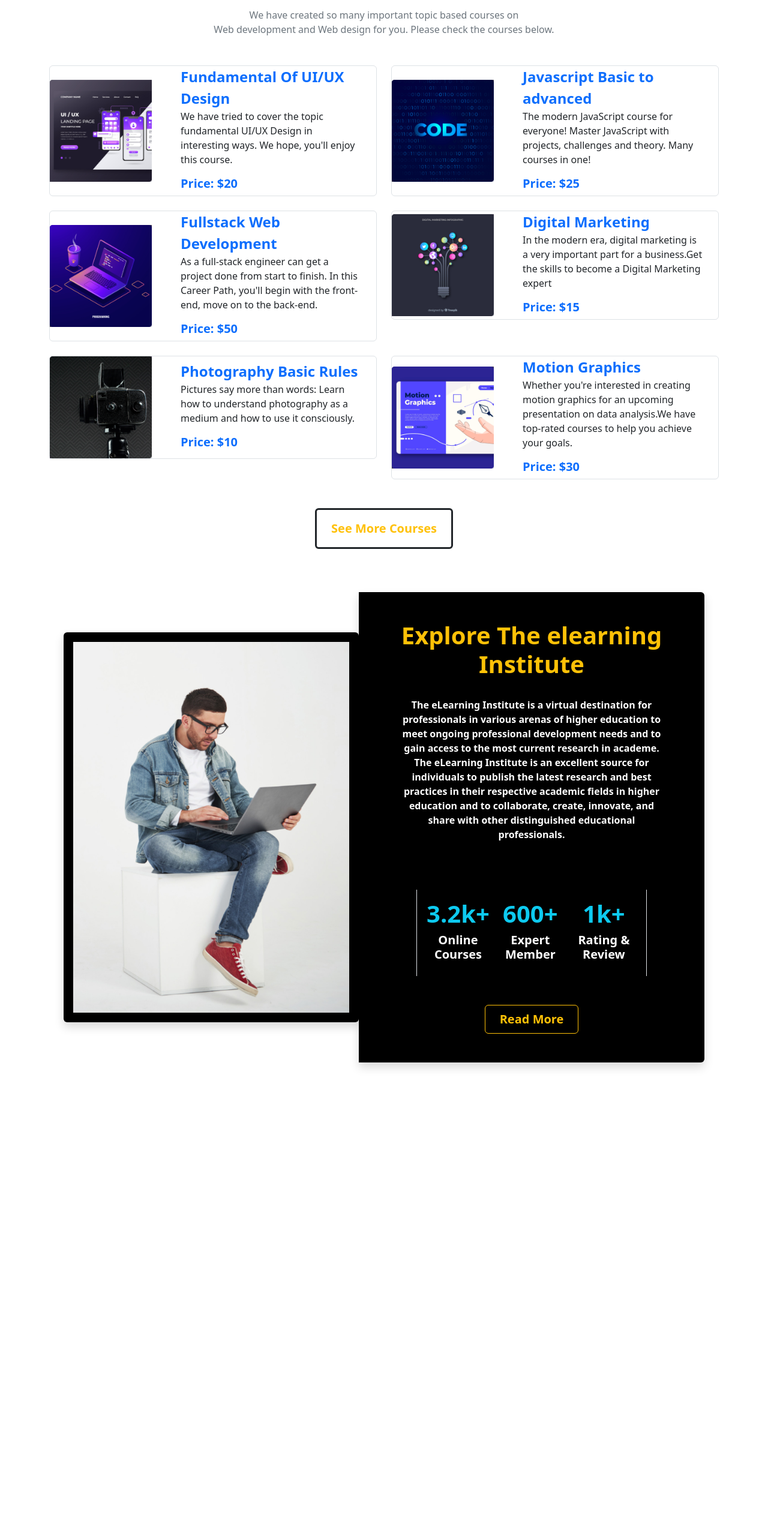
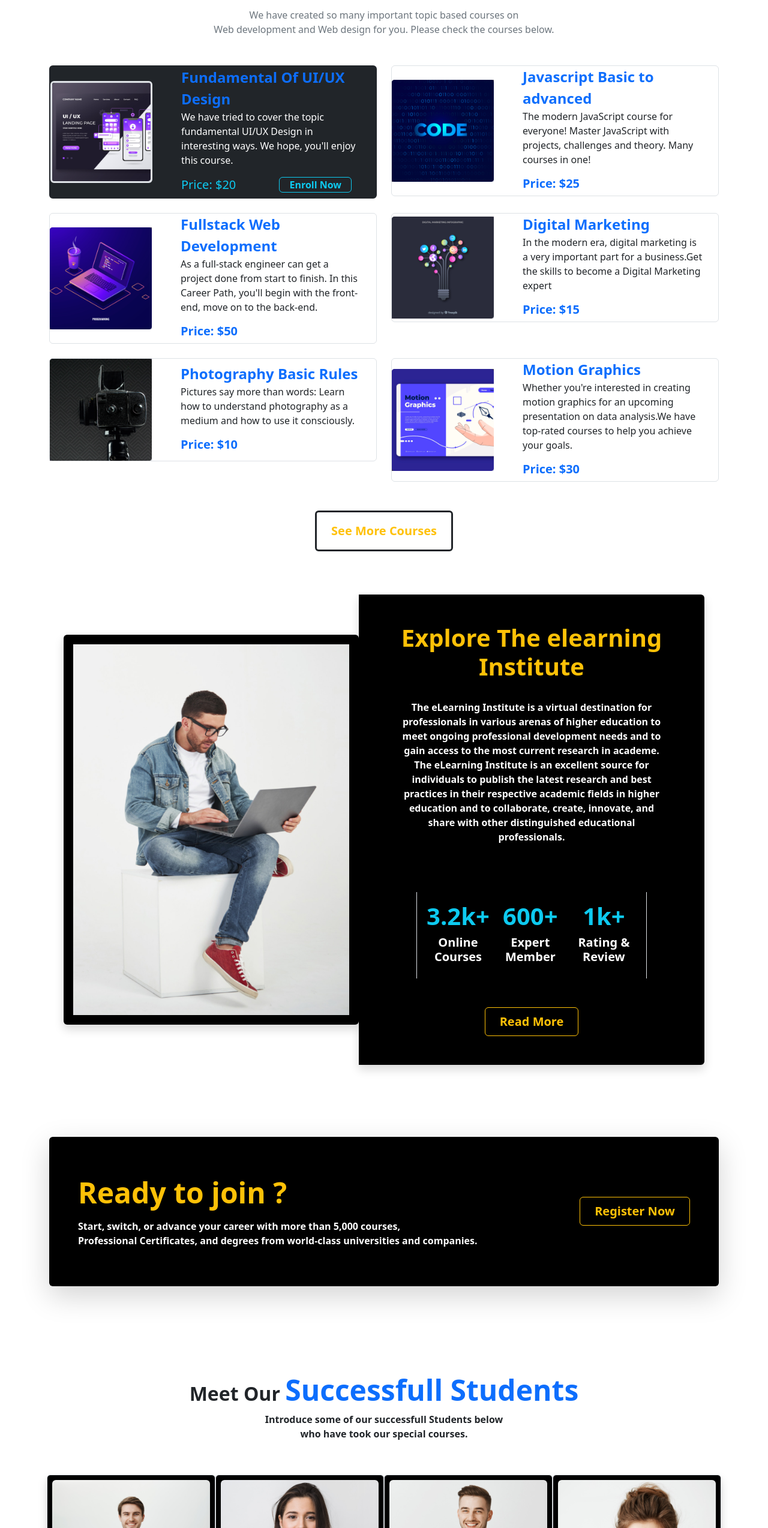
Before and after one commit to Jobayer109/Pro-Edu, a plain HTML site: page index.html in a window 1280 px wide. Shown: the part 893-3440 px from the top of the page at 60% size. Before the commit the page ends 2736 px from the top, so only its background shows below. Drawn offline with nearby package versions, Linux system fonts and the light colour scheme.

Commit message:
student section done

```diff
--- a/index.html
+++ b/index.html
@@ -149,16 +149,22 @@
 
                 <div class="row gy-4">
                     <div class="col-6">
-                        <div class="d-flex align-items-center justify-content-between border pe-4 rounded">
-                            <img class="course-image" src="./images/course/course-1.png" alt="">
+                        <div
+                            class="d-flex align-items-center justify-content-between border border-dark border-2 pe-4 rounded bg-dark">
+                            <img class="course-image border border-3 rounded" src="./images/course/course-1.png" alt="">
                             <div class="ms-5">
                                 <a class="text-decoration-none fs-4 fw-bold " target="_blank"
                                     href="https://www.coursera.org/">Fundamental Of UI/UX Design</a>
-                                <p>We have tried to cover the topic fundamental UI/UX Design in interesting ways. We
+                                <p class="text-white fw-semibol">We have tried to cover the topic fundamental
+                                    UI/UX Design in interesting ways. We
                                     hope,
                                     you'll
                                     enjoy this course. </p>
-                                <h5 class="text-primary fw-bold">Price: $20</h5>
+                                <div class="d-flex align-items-center justify-content-between pe-3">
+                                    <h5 class="text-info">Price: $20</h5>
+                                    <button class="btn btn-outline-info px-3 py-0 fw-semibold mb-2">Enroll
+                                        Now</button>
+                                </div>
                             </div>
                         </div>
                     </div>
@@ -274,9 +280,67 @@
         </section>
         <br><br>
         <!-- Explore section end -->
+
+        <!-- Register section start  -->
+        <section class="register-section">
+            <div class="container">
+                <div class="d-flex align-items-center justify-content-between bg-black p-5 rounded shadow-lg mb-5 mt-5">
+                    <div>
+                        <h2 class="text-warning fw-bold display-5 mt-3 mb-3">Ready to join ?</h2>
+                        <p class="text-white fw-semibold mt-3 mb-3">Start, switch, or advance your career with more than
+                            5,000
+                            courses,<br>
+                            Professional
+                            Certificates,
+                            and degrees from world-class universities and companies.</p>
+                    </div>
+                    <div><button class="btn btn-outline-warning  px-4 py-2 fw-bold fs-5">Register Now</button></div>
+                </div>
+            </div>
+        </section>
+        <br><br>
+        <!-- Register section end -->
+
+
+        <!-- Students section start  -->
+        <section class="Students-section">
+            <div class="container">
+                <h2 class="mt-5 mb-2 text-center"><span class="fw-bold">Meet Our</span> <span
+                        class="text-primary display-5 fw-bold">Successfull
+                        Students</span></h2>
+                <p class="fw-semibold text-center text-dark mb-5">Introduce some of our successfull Students below <br>
+                    who have
+                    took
+                    our
+                    special
+                    courses. </p>
+                <div class="row justify-content-between p-2 mb-5">
+                    <div class="col-3 border rounded shadow bg-black p-2">
+                        <img class="w-100 rounded shadow" src="./images/student/student-1.png" alt="">
+                        <h5 class="text-warning text-center mt-3 fw-bold fs-4">Abu Talha</h5>
+                        <p class="text-light text-center">UI/UX Designer</p>
+                    </div>
+                    <div class="col-3 border rounded shadow bg-black p-2">
+                        <img class="w-100 rounded shadow" src="./images/student/student-2.png" alt="">
+                        <h5 class="text-warning text-center mt-3 fw-bold fs-4">Tahmina Xobayer</h5>
+                        <p class="text-light text-center">Motion design</p>
+                    </div>
+                    <div class="col-3 border rounded shadow bg-black p-2">
+                        <img class="w-100 rounded shadow" src="./images/student/student-3.png" alt="">
+                        <h5 class="text-warning text-center mt-3 fw-bold fs-4">Abu Hurayra</h5>
+                        <p class="text-light text-center">Graphic Designer</p>
+                    </div>
+                    <div class="col-3 border rounded shadow bg-black p-2">
+                        <img class="w-100 rounded shadow" src="./images/student/student-4.png" alt="">
+                        <h5 class="text-warning text-center mt-3 fw-bold fs-4">Taima Taberi</h5>
+                        <p class="text-light text-center">Web Developer</p>
+                    </div>
+                </div>
+            </div>
+        </section>
+        <!-- Students section end -->
     </main>
     <!-- main end -->
-
     <script src="https://cdn.jsdelivr.net/npm/bootstrap@5.2.0/dist/js/bootstrap.bundle.min.js
 "></script>
 </body>
```
Also changed, not shown: images/student/resize-1658995906617093133student1.png (added).
